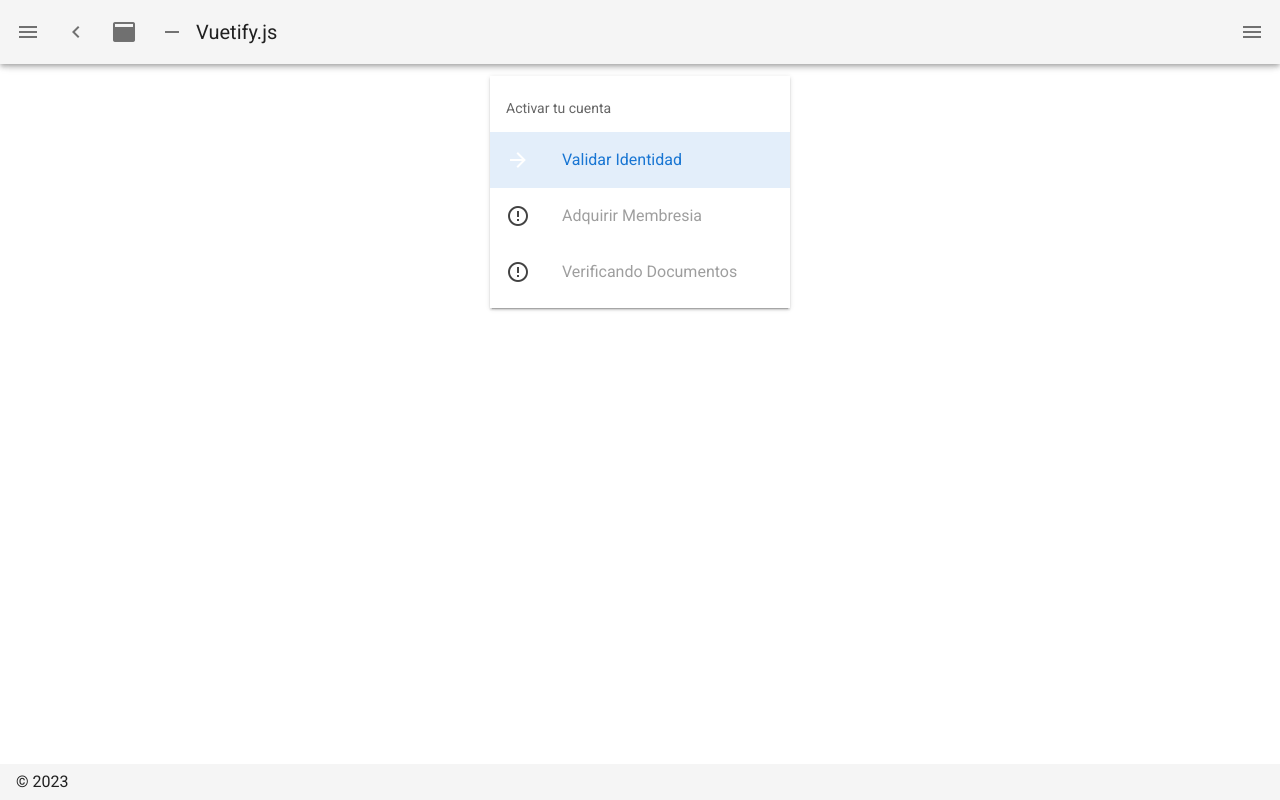
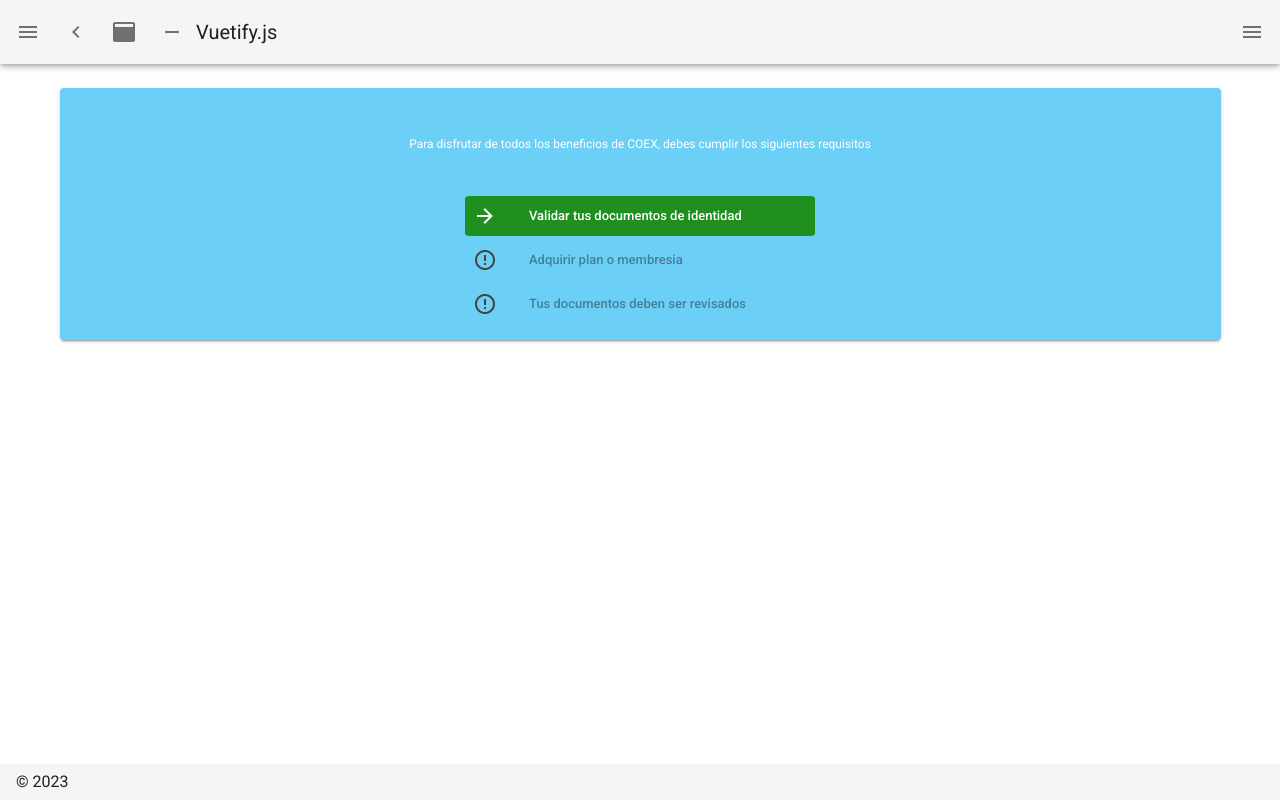
Before and after one commit to StrohXl/Nuxt2, a Nuxt app: page /inicio in a window 1280 px wide. Built offline with nearby package versions, Linux system fonts and the light colour scheme.

Commit message:
added new styles in list

```diff
--- a/pages/inicio.vue
+++ b/pages/inicio.vue
@@ -1,8 +1,17 @@
 <template>
-  <v-card class="mx-auto" max-width="300" tile>
-    <v-list>
-      <v-subheader>Activar tu cuenta</v-subheader>
-      <v-list-item-group v-model="selectedItem" color="primary">
+  <v-card class="card mt-md-4 mx-auto" style="background-color: #6ccff6">
+    <v-row dense class="px-md-4 px-5 py-2 d-flex justify-center">
+      <v-list class="v-list-validate-user" nav dense>
+        <v-subheader class="barlowc-sb f18 rh white--text mt-sm-2 mt-md-5 px-6">
+          <template v-if="res == 0">
+            Para disfrutar de todos los beneficios de COEX, debes cumplir los
+            siguientes requisitos
+          </template>
+          <template v-if="res == 1">
+            texto valor 1
+          </template>
+        </v-subheader>
+        <v-list-item-group v-model="selectedItem" color="green">
           <v-list-item
             v-for="(item, i) in items"
             :key="i"
@@ -50,6 +59,7 @@
           </v-list-item>
         </v-list-item-group>
       </v-list>
+    </v-row>
   </v-card>
 </template>
 <script>
@@ -110,21 +120,22 @@ export default {
     selectedItem: 0,
     number: 5,
     interval: '',
+    res: 0,
     items: [
       {
-        text: 'Validar Identidad',
+        text: 'Validar tus documentos de identidad',
         state: 'select',
         process: false,
         disabled: false,
       },
       {
-        text: 'Adquirir Membresia',
+        text: 'Adquirir plan o membresia',
         state: 'disabled',
         process: false,
         disabled: true,
       },
       {
-        text: 'Verificando Documentos',
+        text: 'Tus documentos deben ser revisados',
         state: 'disabled',
         disabled: true,
         process: false,
@@ -133,3 +144,19 @@ export default {
   }),
 }
 </script>
+
+<style>
+.v-list-validate-user {
+  background: transparent !important;
+  color: #fff;
+}
+.v-list-validate-user > .v-list-item-group {
+  max-width: 350px !important;
+  margin: auto;
+  padding-top: 2em;
+}
+.v-list-validate-user > .v-list-item-group > .v-list-item--active {
+  background: green;
+  color: #fff;
+}
+</style>
```
Lines whose indentation alone changed are shown as unchanged.
